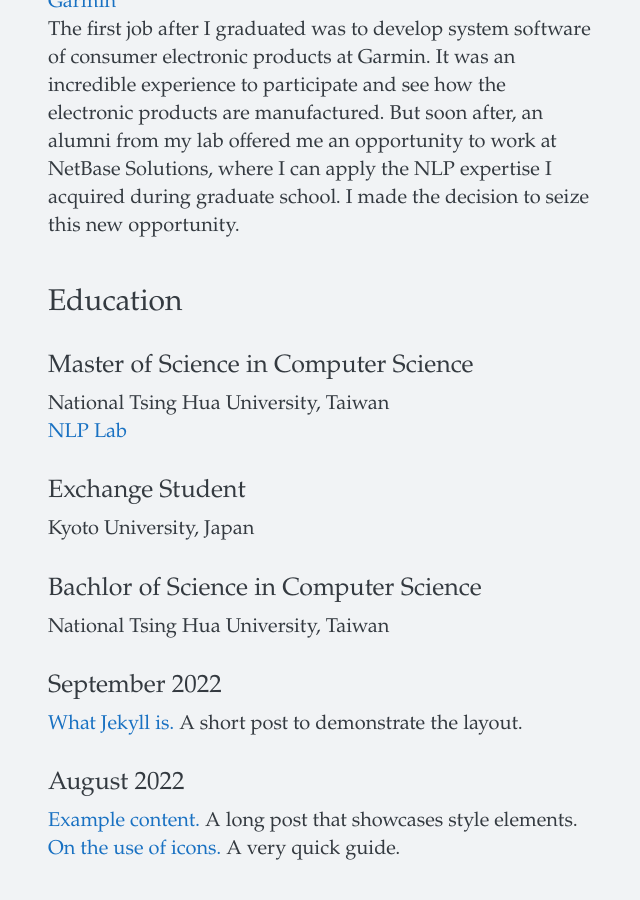
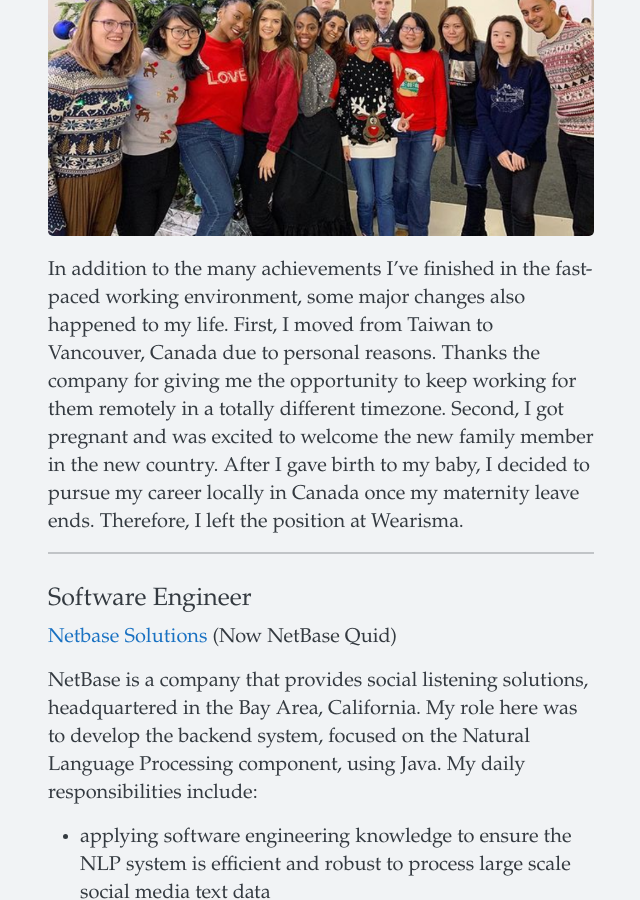
Before and after one commit to ikulan/personal_website_v1, a Jekyll site: the page built from index.md, in a window 1280 px wide and 900 px high, scrolled down 1956 px. Shown: the whole window, without its empty margins (319-959 px from the left). Built offline with Jekyll 4.4.1, drawn with Linux system fonts in a browser that asks for light colours; some of the changed text lies outside the part shown.

Commit message:
Add working experience contents

```diff
--- a/index.md
+++ b/index.md
@@ -19,16 +19,34 @@ I had a career gap to focus on taking care of my baby and family. Now I am ready
 # Working Experience
 
 ## Full Stack Engineer
-[Wearisma](https://www.wearisma.com/) \
+[Wearisma](https://www.wearisma.com/)
+
 At Wearisma, a UK-based startup, I have gained valuable expertise in web application development using Ruby and Javascript.
 
-## Software Engineer
-[Netbase Solutions](https://netbasequid.com/) (Now NetBase Quid) \
-NetBase is a company that provides social listening solutions, headquartered in the Bay Area, California.
+![Year end gathering at London, UK](assets/photo_wearisma.png "Wearisma")
 
+In addition to the many achievements I've finished in the fast-paced working environment, some major changes also happened to my life. First, I moved from Taiwan to Vancouver, Canada due to personal reasons. Thanks the company for giving me the opportunity to keep working for them remotely in a totally different timezone. Second, I got pregnant and was excited to welcome the new family member in the new country. After I gave birth to my baby, I decided to pursue my career locally in Canada once my maternity leave ends. Therefore, I left the position at Wearisma.
+
+* * *
 
 ## Software Engineer
-[Garmin](https://www.garmin.com/) \
+[Netbase Solutions](https://netbasequid.com/) (Now NetBase Quid)
+
+NetBase is a company that provides social listening solutions, headquartered in the Bay Area, California. My role here was to develop the backend system, focused on the Natural Language Processing component, using Java. My daily responsibilities include:
+- applying software engineering knowledge to ensure the NLP system is efficient and robust to process large scale social media text data
+- evaluating and integrating 3rd party APIs or new technologies into the system
+- collaborating with in-house linguists to develop the rule-based component.
+
+I've gained valuable experiences working with team across country. It was also the first time I set my foot on the land of Americas. I had chances to visit Silicon Valley and gather with coworkers annually.
+
+![Visit Google campus at Mountain View, California](assets/photo_nb_us.jpeg "Mountain View")
+![Heidelberg, Germany](assets/photo_nb_germany.jpeg "Heidelberg")
+
+* * *
+
+## Software Engineer
+[Garmin](https://www.garmin.com/)
+
 The first job after I graduated was to develop system software of consumer electronic products at Garmin. It was an incredible experience to participate and see how the electronic products are manufactured. But soon after, an alumni from my lab offered me an opportunity to work at NetBase Solutions, where I can apply the NLP expertise I acquired during graduate school. I made the decision to seize this new opportunity.
 
 
@@ -43,7 +61,3 @@ Kyoto University, Japan
 
 ## Bachlor of Science in Computer Science
 National Tsing Hua University, Taiwan
-
-
-
-{% include archive.html %}
```
Also changed, not shown: assets/photo_nb_germany.jpeg (added), assets/photo_nb_us.jpeg (added), assets/photo_wearisma.png (added).
